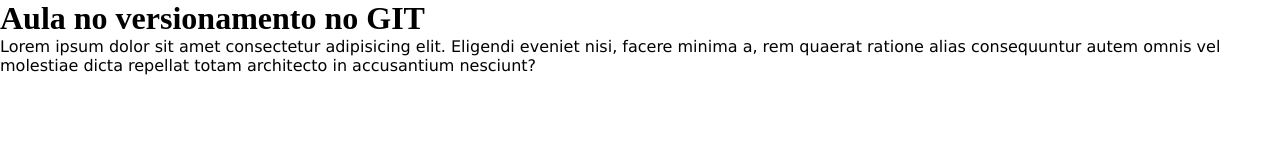
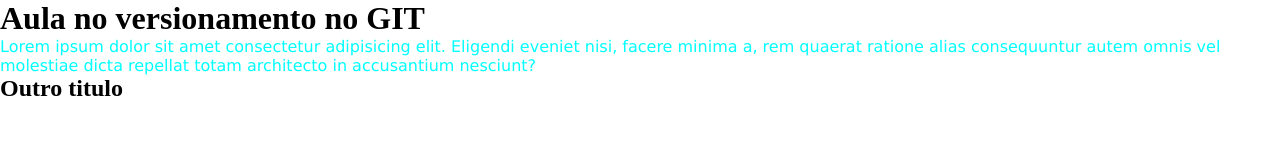
Before and after one commit to Luigi-Salvini/aulaGit, a plain HTML site: page index.html in a window 1280 px wide. Drawn offline with Linux system fonts and the light colour scheme.

Commit message:
adição de um subtitulo

```diff
--- a/index.html
+++ b/index.html
@@ -9,5 +9,6 @@
 <body>
     <h1>Aula no versionamento no GIT</h1>
     <p>Lorem ipsum dolor sit amet consectetur adipisicing elit. Eligendi eveniet nisi, facere minima a, rem quaerat ratione alias consequuntur autem omnis vel molestiae dicta repellat totam architecto in accusantium nesciunt?</p>
+    <h2>Outro titulo</h2>
 </body>
 </html>
--- a/stryle.css
+++ b/stryle.css
@@ -6,4 +6,5 @@
 
 p{
     font-family: 'Lucida Sans', 'Lucida Sans Regular', 'Lucida Grande', 'Lucida Sans Unicode', Geneva, Verdana, sans-serif;
+    color: aqua;
 }
```
